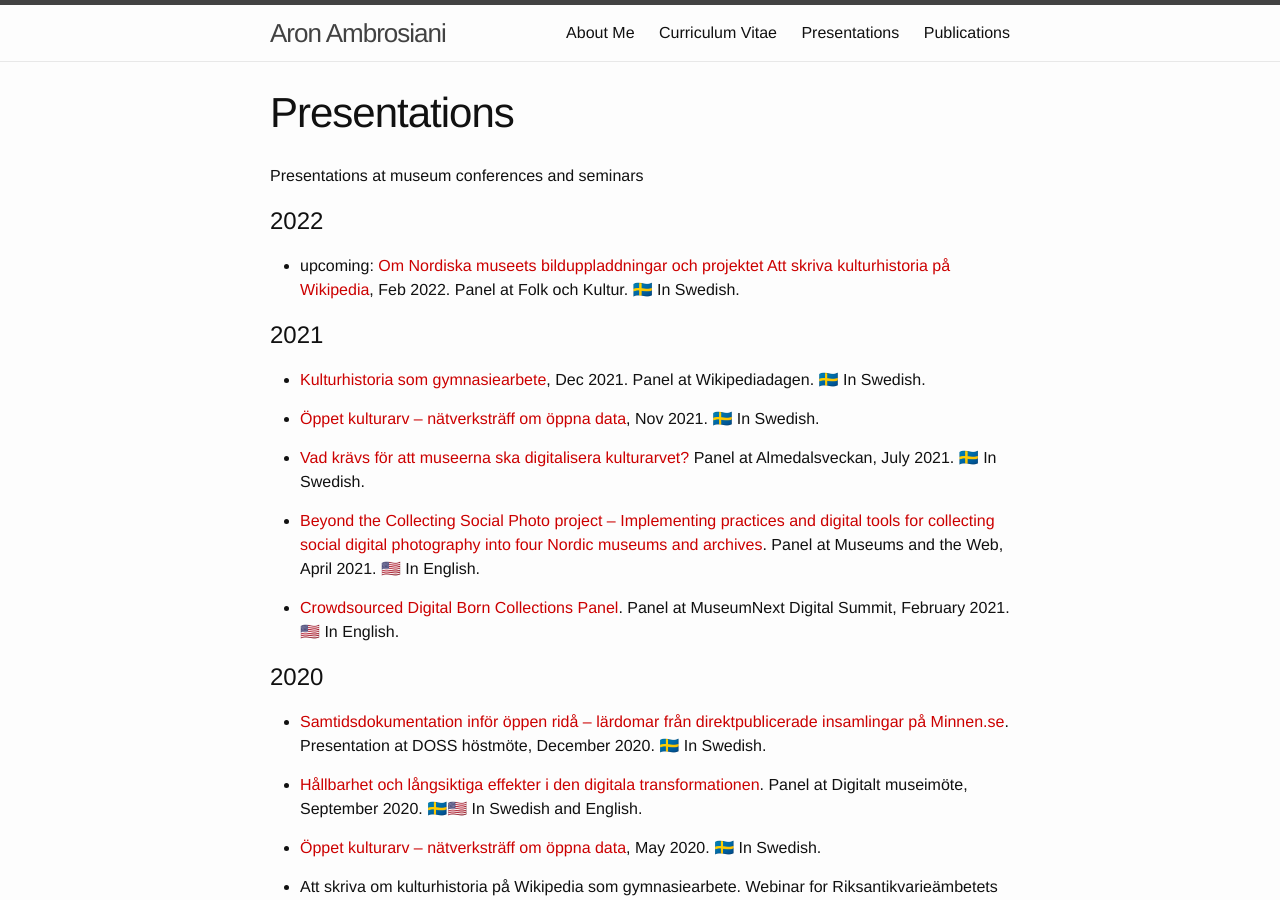
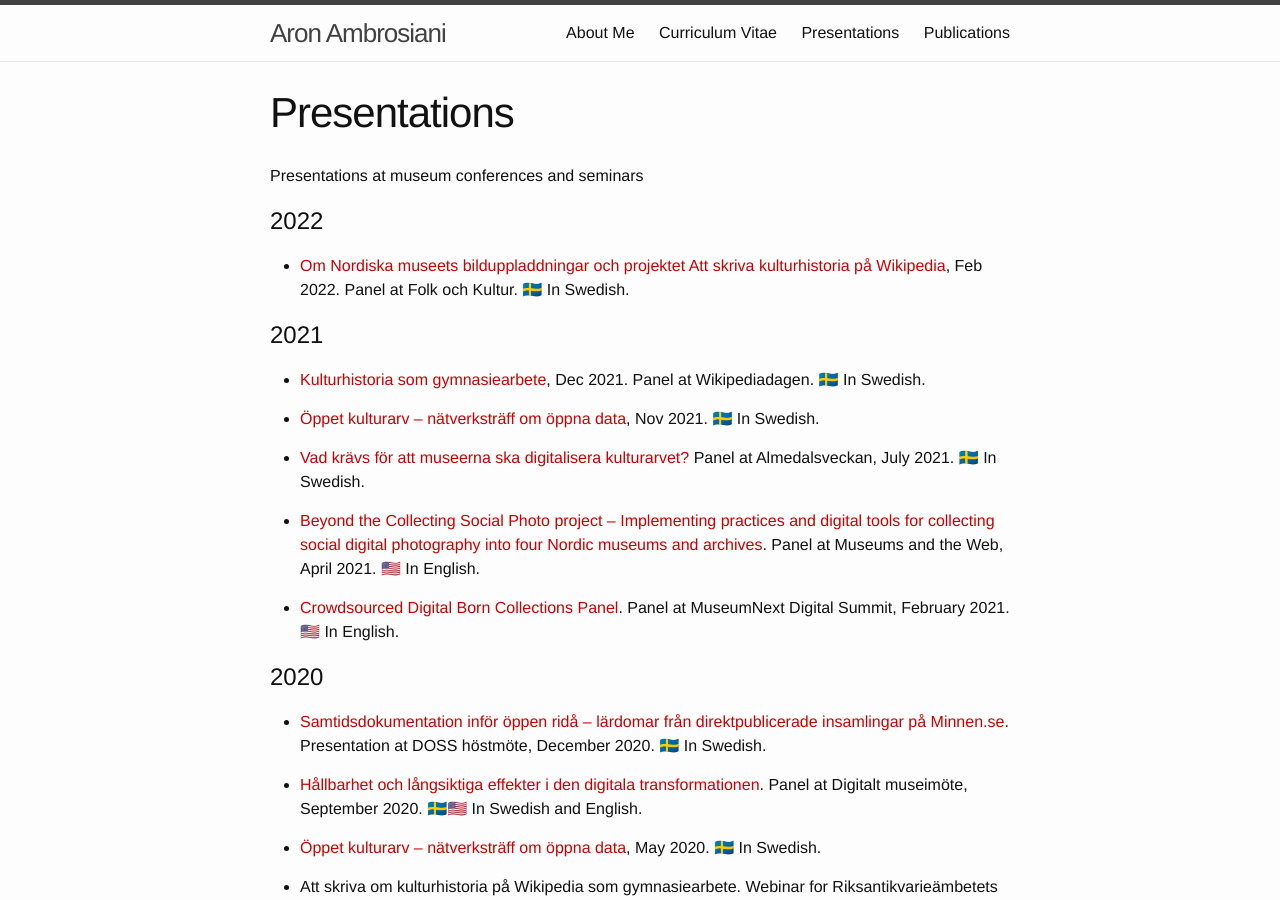
Before and after one commit to Ambrosiani/blogtest, a Jekyll site: the page built from presentations.md, in a window 1280 px wide and 900 px high. Built offline with Jekyll 4.4.1, drawn with Linux system fonts in a browser that asks for light colours.

Commit message:
Update presentations.md

```diff
--- a/presentations.md
+++ b/presentations.md
@@ -8,7 +8,7 @@ Presentations at museum conferences and seminars
 
 # 2022
 
-* upcoming: [Om Nordiska museets bilduppladdningar och projektet Att skriva kulturhistoria på Wikipedia](https://folkochkultur.hypersay.events), Feb 2022. Panel at Folk och Kultur. 🇸🇪 In Swedish.
+* [Om Nordiska museets bilduppladdningar och projektet Att skriva kulturhistoria på Wikipedia](https://folkochkultur.hypersay.events), Feb 2022. Panel at Folk och Kultur. 🇸🇪 In Swedish.
 
 # 2021
 
```
